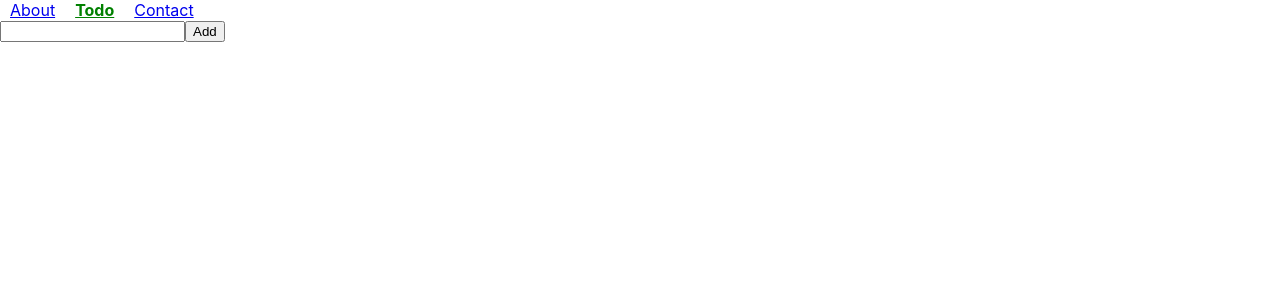
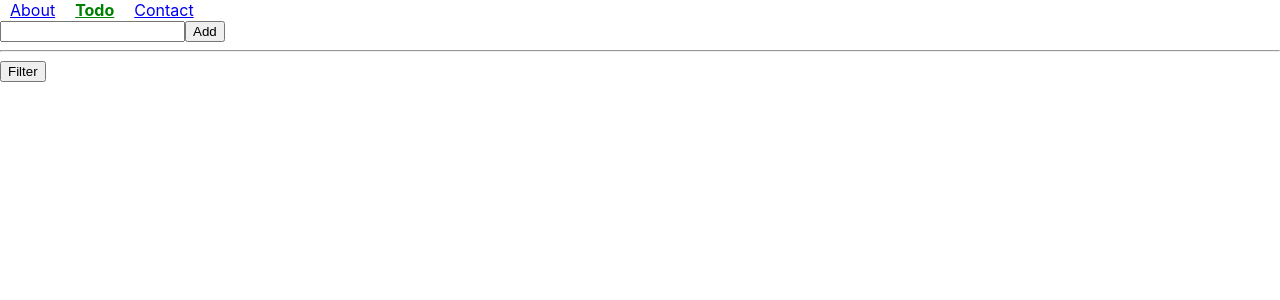
Before and after one commit to DavyBeer/Task-Management, a React (Create React App) app: page /todo in a window 1280 px wide. Shown: the top 300 px of the page. Built offline with nearby package versions, Linux system fonts and the light colour scheme.

Commit message:
Changed wording

```diff
--- a/src/components/TaskList.jsx
+++ b/src/components/TaskList.jsx
@@ -6,7 +6,7 @@ const Item = props => {
         <div>
           Item : {props.name}
           <button onClick={() => props.onDelete(props.index)}>Delete</button>
-          <button onClick={() => props.onMark(props.index)}>Completed</button>
+          <button onClick={() => props.onFilter(props.filt)}>Completed</button>
         </div>
       </div>
     );
@@ -32,6 +32,8 @@ class Input extends React.Component {
             value={this.state.name}
           />
           <button onClick={() => this.addListItem()}>Add</button>
+          <hr />
+          <button onClick={() => this.changefilter()}>Filter</button>
         </div>
       );
     }
```
